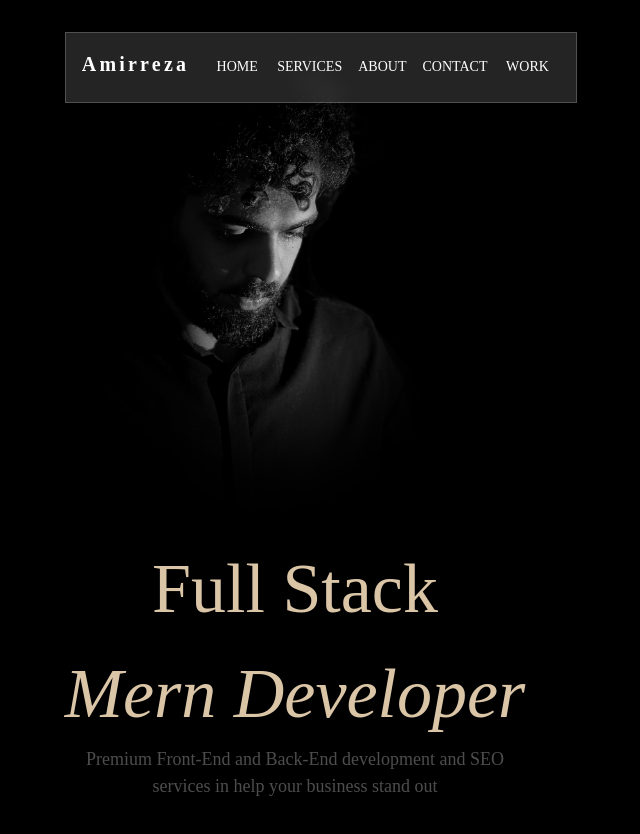
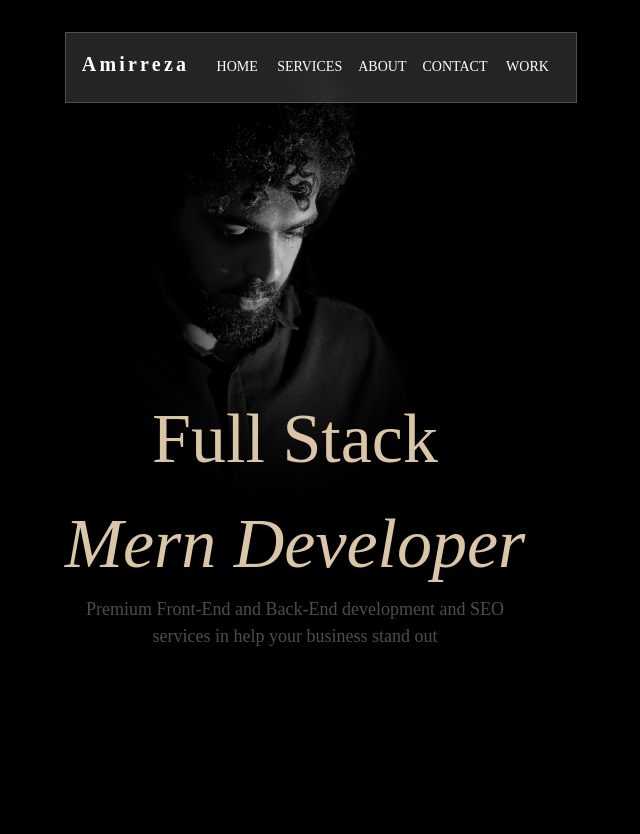
Before and after one commit to Sajjadmoghadam/portfolio, a React (Create React App) app: page / in a window 1280 px wide. Shown: the top 834 px of the page, without its empty margins (345-985 px from the left). Built offline with nearby package versions, Linux system fonts and the light colour scheme.

Commit message:
fix some features

```diff
--- a/src/App.js
+++ b/src/App.js
@@ -2,11 +2,11 @@ import React from 'react'
 import Home from './pages/Home'
 import { Route, Routes } from 'react-router-dom'
 import Work from './pages/Work'
-import Navbar from './Components/Navbar'
+import Navbar from './components/Navbar'
 import Contact from './pages/Contact'
 import Services from './pages/Services'
 import About from './pages/About'
-import Footer from './Components/Footer'
+import Footer from './components/Footer'
 
 export default function App() {
 
--- a/src/components/Navbar/index.jsx
+++ b/src/components/Navbar/index.jsx
@@ -32,6 +32,7 @@ function Navbar() {
   const handleCloseUserMenu = () => {
     setAnchorElUser(null);
   };
+
 
   return (
     <AppBar
--- a/src/pages/Contact/index.jsx
+++ b/src/pages/Contact/index.jsx
@@ -170,6 +170,7 @@ export default function Contact() {
                 <Button
                   variant="text"
                   onClick={handleClick}
+                  disabled={!email||!username||!message}
                   sx={{
                     backgroundColor: "#DAC5A7",
                     width: "100%",
--- a/src/pages/Home/index.jsx
+++ b/src/pages/Home/index.jsx
@@ -193,6 +193,7 @@ export default function Home() {
           }}
           className="home-header"
         >
+          <Stack sx={{translate:"0 -150px"}}>
           <Typography
             sx={{
               color: "#DAC5A7",
@@ -221,6 +222,7 @@ export default function Home() {
             Premium Front-End and Back-End development and SEO <br /> services
             in help your business stand out
           </Typography>
+          </Stack>
         </Box>
         <Box
           sx={{
```
